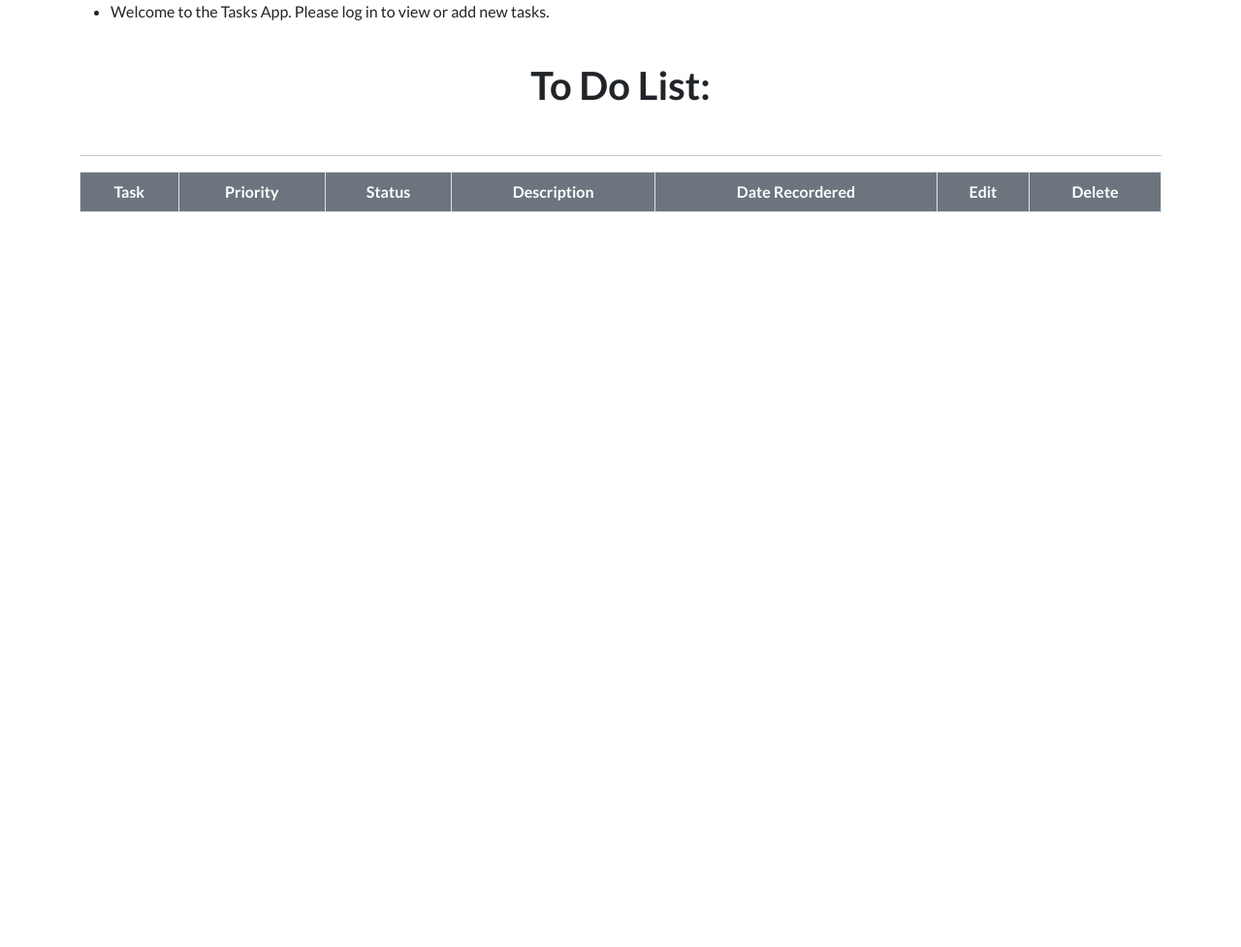
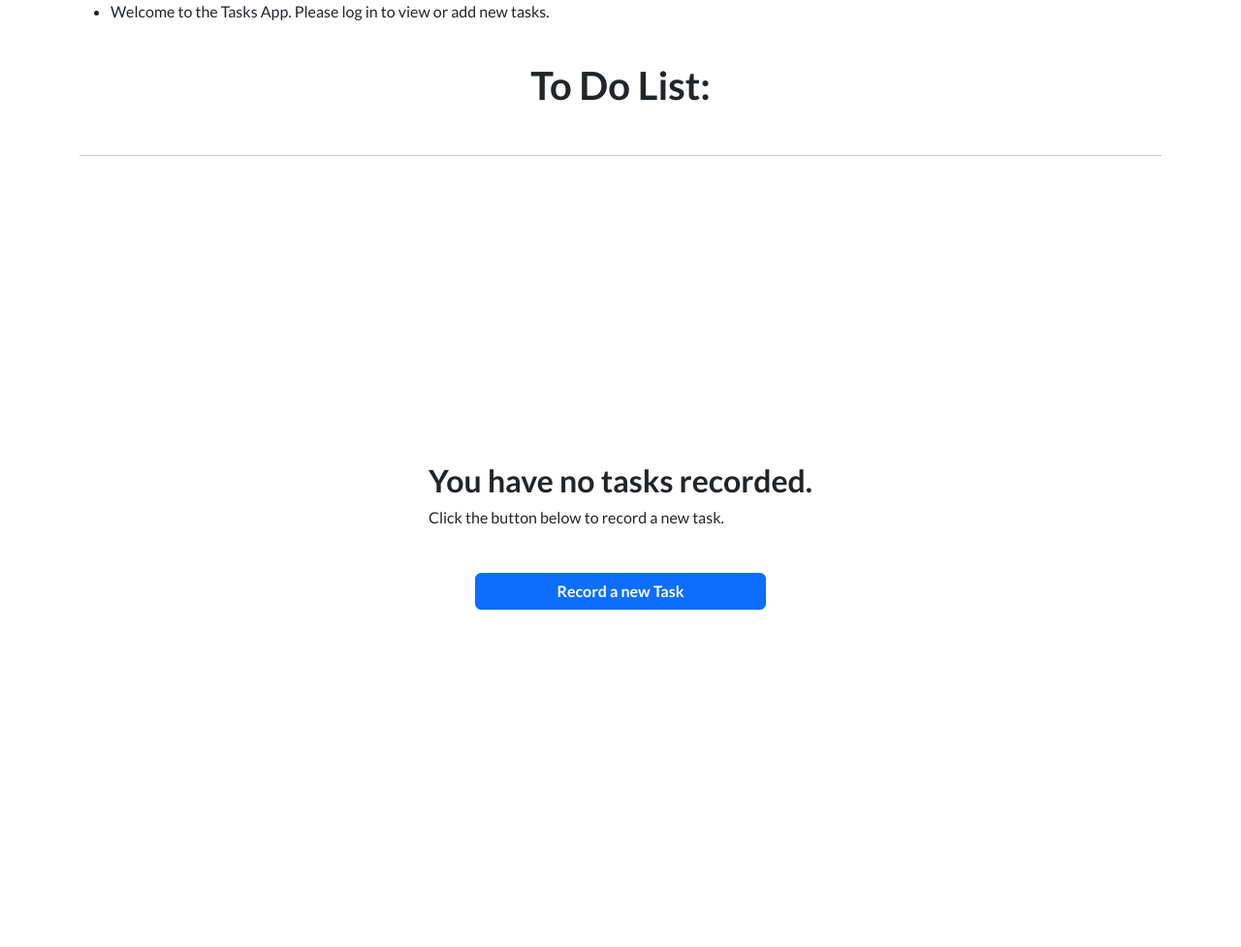
Before and after one commit to Elite81/to-do-list, a Django app: page / in a window 1280 px wide. Shown: the part 150-1127 px from the top of the page at 97% size. Before the commit the page ends 369 px from the top, so only its background shows below. Run offline with Django 5.2, Linux system fonts and the light colour scheme; lists and menus that the app fills with data are empty.

Commit message:
Add invitation to add task on homepage when no tasks are recorded.

```diff
--- a/ToDoList/settings.py
+++ b/ToDoList/settings.py
@@ -27,8 +27,8 @@ BASE_DIR = Path(__file__).resolve().parent.parent
 SECRET_KEY = os.getenv("DJANGO_SECRET_KEY")
 
 # SECURITY WARNING: don't run with debug turned on in production!
-# DEBUG = os.environ.get("DJANGO_DEBUG", "False") == "True"
-DEBUG = True
+DEBUG = os.environ.get("DJANGO_DEBUG", "False") == "True"
+# DEBUG = True
 
 
 ALLOWED_HOSTS = ["tasks-7ugz.onrender.com", "localhost", "127.0.0.1"]
--- a/tasks/templates/tasks/add_task.html
+++ b/tasks/templates/tasks/add_task.html
@@ -11,4 +11,8 @@
         <button class="btn btn-primary">Save</button>
     </form>
 
+    <div class="d-grid gap-2 m-5">
+  <button class="btn btn-primary " type="button"><a class="text-decoration-none text-white fw-bold " href="/">Return Home</a></button>
+</div>
+
 {% endblock %}
--- a/tasks/templates/tasks/home.html
+++ b/tasks/templates/tasks/home.html
@@ -11,6 +11,7 @@
   <h1 class="fw-bold">To Do List: </h1>
   </div>
   <hr>
+   {% if tasks %}
   <div class="table-responsive">
     <table class="table table-bordered table-striped table-hover align-middle">
     <thead class="text-center ">
@@ -37,6 +38,7 @@
       </th>
     </thead>
     <tbody>
+
       {% for task in tasks %}
       <tr>
 
@@ -55,6 +57,19 @@
         {% endfor %}
     </tbody>
   </table>
+  {% else %}
+  <div class="d-flex justify-content-center align-items-center" style="height: 100vh;">
+    <div>
+        <h2 class="fw-bold">You have no tasks recorded.</h2>
+        <h6 class="mt3">Click the button below to record a new task.</h6>
+        <div class="d-grid gap-2 m-5">
+            <button class="btn btn-primary" type="button">
+                <a class="text-decoration-none text-white fw-bold" href="{% url 'new_task' %}">Record a new Task</a>
+            </button>
+        </div>
+    </div>
+</div>
+  {% endif %}
   </div>
 
 </div>
--- a/tasks/views.py
+++ b/tasks/views.py
@@ -12,9 +12,11 @@ def home(request):
     if request.user.is_authenticated:
 
         tasks = Tasks.objects.select_related("user").all().order_by("-priority", "-date_added")
+
     else:
         messages.info(request, "Welcome to the Tasks App. Please log in to view or add new tasks.")
         return render(request, "tasks/home.html")
+
     return render(request, "tasks/home.html", {"tasks": tasks})
 
 
@@ -40,13 +42,12 @@ def delete_task(request, pk):
     )  # getting the task from the database
     task = delete_a_task(pk, user)
 
-    if (
-        request.user == task_to_delete.user
-    ):  # insure the the user is the owner of the the task
-        messages.success(request, f"Your task:{task} was deleted with success")
+    if request.user == task_to_delete.user:
+      # make sure the the user is the owner of the the task
+        messages.success(request, f"Your task:{task_to_delete.task} was deleted with success")
         return redirect("home")
     else:
-        messages.success(request, f"You are not the auther of the task:{task}")
+        messages.success(request, f"You are not the auther of the task:{task.task}")
         return redirect("home")
 
 
```
Also changed, not shown: 1 other file.
